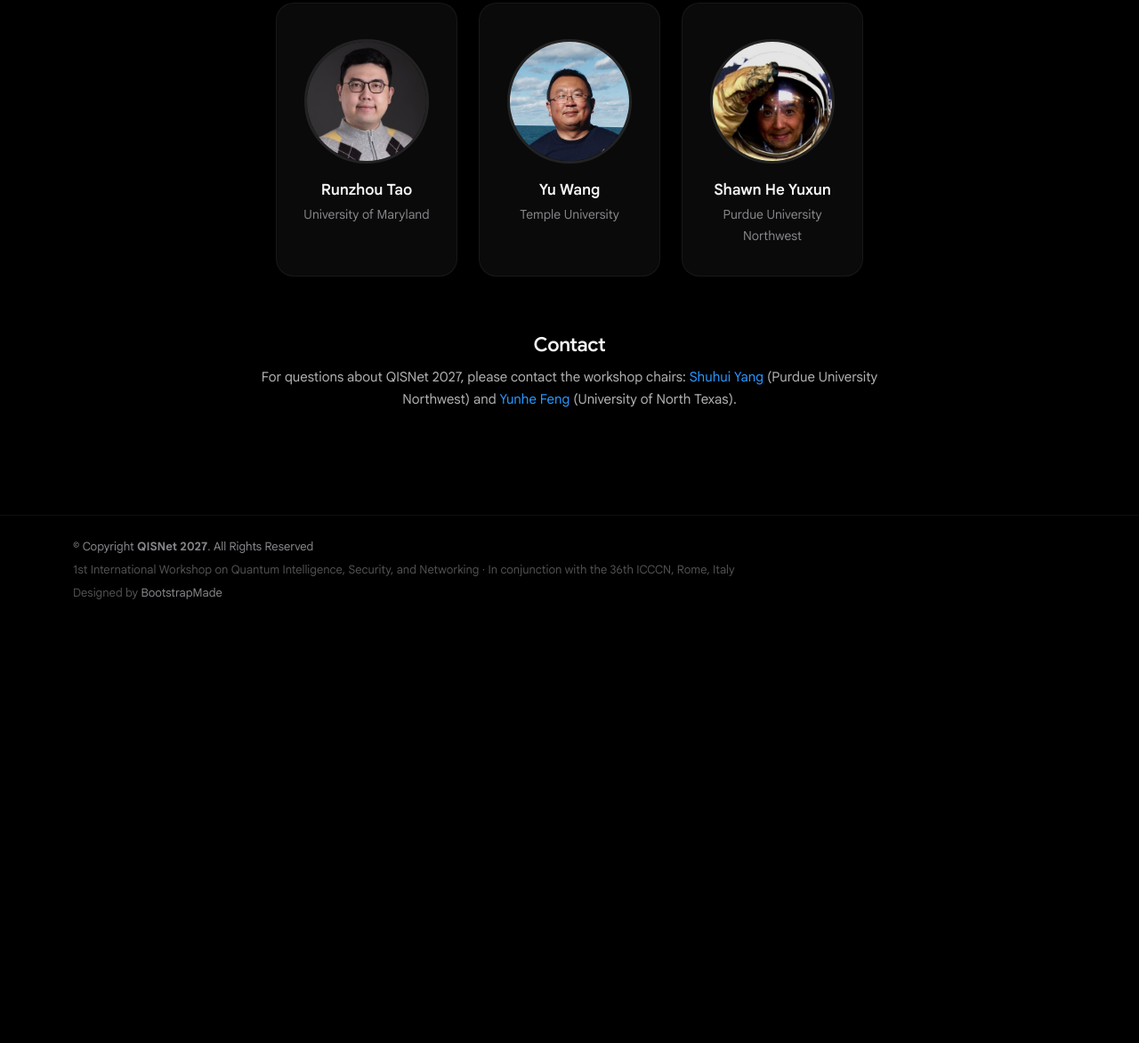
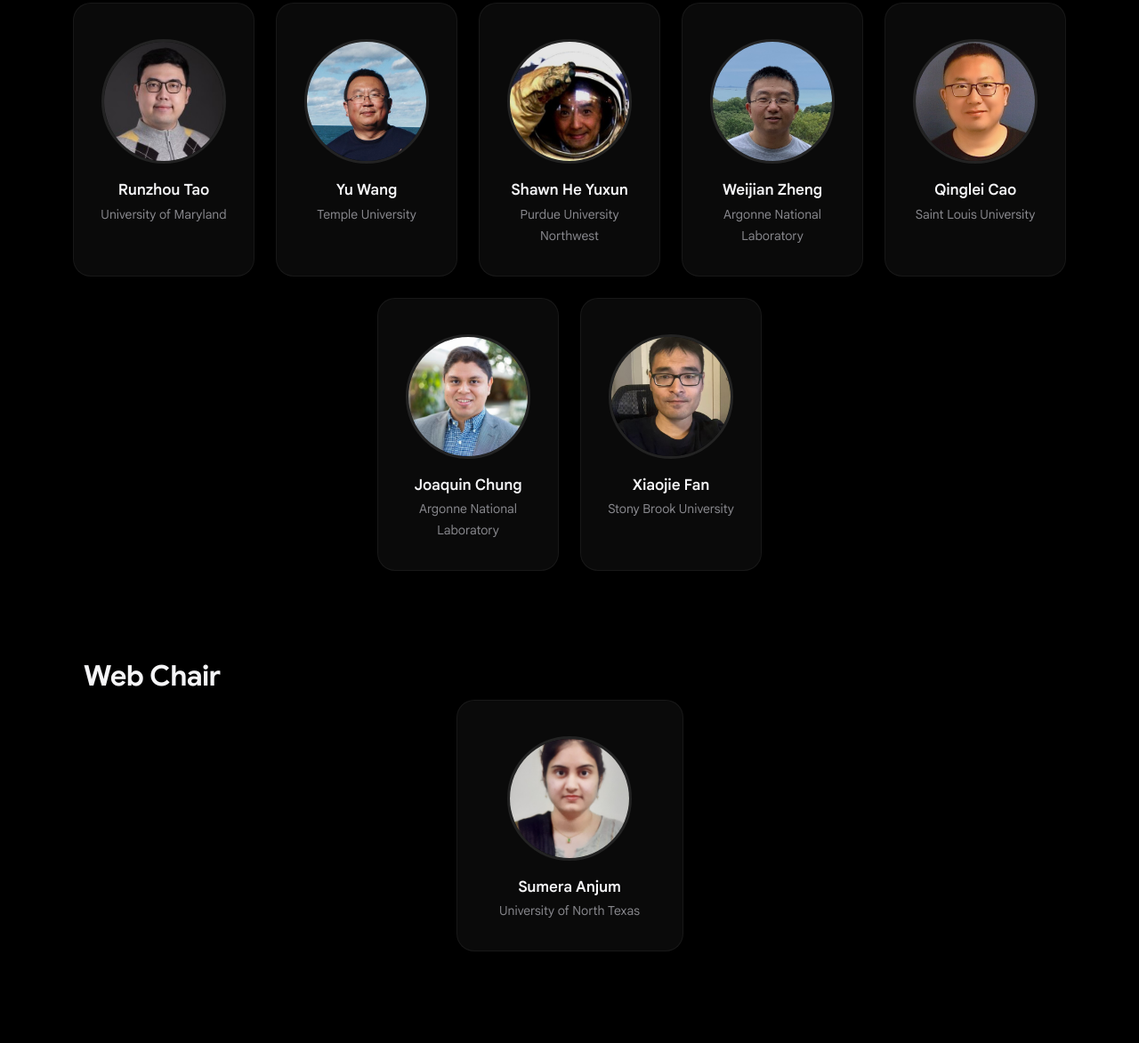
Before and after one commit to qisnetconf/qisnetconf.github.io, a plain HTML site: page index.html in a window 1280 px wide. Shown: the part 8005-9178 px from the top of the page at 89% size. Before the commit the page ends 8707 px from the top, so only its background shows below. Drawn offline with Linux system fonts and the light colour scheme.

Commit message:
Update TPC members and add web chair

```diff
--- a/index.html
+++ b/index.html
@@ -547,7 +547,89 @@
             </div>
           </div>
 
+          <!-- Weijian Zheng -->
+          <div class="col-xl-3 col-lg-4 col-md-6" data-aos="fade-up" data-aos-delay="280">
+            <div class="member">
+              <img src="assets/img/people/weijian-zheng.jpg" class="img-fluid" alt="Weijian Zheng">
+              <div class="member-info">
+                <div class="member-info-content">
+                  <h4><a href="https://www.weijianzheng.net/" target="_blank" rel="noopener">Weijian Zheng</a></h4>
+                  <span>Argonne National Laboratory</span>
+                </div>
+              </div>
+            </div>
+          </div>
+
+          <!-- Qinglei Cao -->
+          <div class="col-xl-3 col-lg-4 col-md-6" data-aos="fade-up" data-aos-delay="300">
+            <div class="member">
+              <img src="assets/img/people/qinglei-cao.jpg" class="img-fluid" alt="Qinglei Cao">
+              <div class="member-info">
+                <div class="member-info-content">
+                  <h4><a href="https://www.qingleicao.com/" target="_blank" rel="noopener">Qinglei Cao</a></h4>
+                  <span>Saint Louis University</span>
+                </div>
+              </div>
+            </div>
+          </div>
+
+          <!-- Joaquin Chung -->
+          <div class="col-xl-3 col-lg-4 col-md-6" data-aos="fade-up" data-aos-delay="320">
+            <div class="member">
+              <img src="assets/img/people/joaquin-chung.jpg" class="img-fluid" alt="Joaquin Chung">
+              <div class="member-info">
+                <div class="member-info-content">
+                  <h4><a href="https://www.anl.gov/profile/joaquin-chung" target="_blank" rel="noopener">Joaquin Chung</a></h4>
+                  <span>Argonne National Laboratory</span>
+                </div>
+              </div>
+            </div>
+          </div>
+
+          <!-- Xiaojie Fan -->
+          <div class="col-xl-3 col-lg-4 col-md-6" data-aos="fade-up" data-aos-delay="340">
+            <div class="member">
+              <img src="assets/img/people/xiaojie-fan.png" class="img-fluid" alt="Xiaojie Fan">
+              <div class="member-info">
+                <div class="member-info-content">
+                  <h4><a href="https://www.linkedin.com/in/xiaojie-fan" target="_blank" rel="noopener">Xiaojie Fan</a></h4>
+                  <span>Stony Brook University</span>
+                </div>
+              </div>
+            </div>
+          </div>
         </div>
+        <!-- ======= Web Chair Section ======= -->
+        <section id="web-chair" class="section-with-bg">
+          <div class="container" data-aos="fade-up">
+
+            <div class="section-header">
+              <h2>Web Chair</h2>
+            </div>
+
+            <div class="row justify-content-center">
+
+              <!-- Sumera Anjum -->
+              <div class="col-xl-3 col-lg-4 col-md-6" data-aos="fade-up">
+                <div class="member">
+                  <img src="assets/img/people/sumera-anjum.jpeg" class="img-fluid" alt="Sumera Anjum">
+                  <div class="member-info">
+                    <div class="member-info-content">
+                      <h4>
+                        <a href="https://sumera21.github.io/sumera-anjum/" target="_blank" rel="noopener">
+                          Sumera Anjum
+                        </a>
+                      </h4>
+                      <span>University of North Texas</span>
+                    </div>
+                  </div>
+                </div>
+              </div>
+
+            </div>
+          </div>
+        </section>
+        <!-- End Web Chair Section -->
 
         <div class="contact-block" data-aos="fade-up">
           <h3 class="group-title">Contact</h3>
```
Also changed, not shown: assets/img/people/joaquin-chung.jpg (added), assets/img/people/qinglei-cao.jpg (added), assets/img/people/sumera-anjum.jpeg (added), assets/img/people/weijian-zheng.jpg (added), assets/img/people/xiaojie-fan.png (added).
